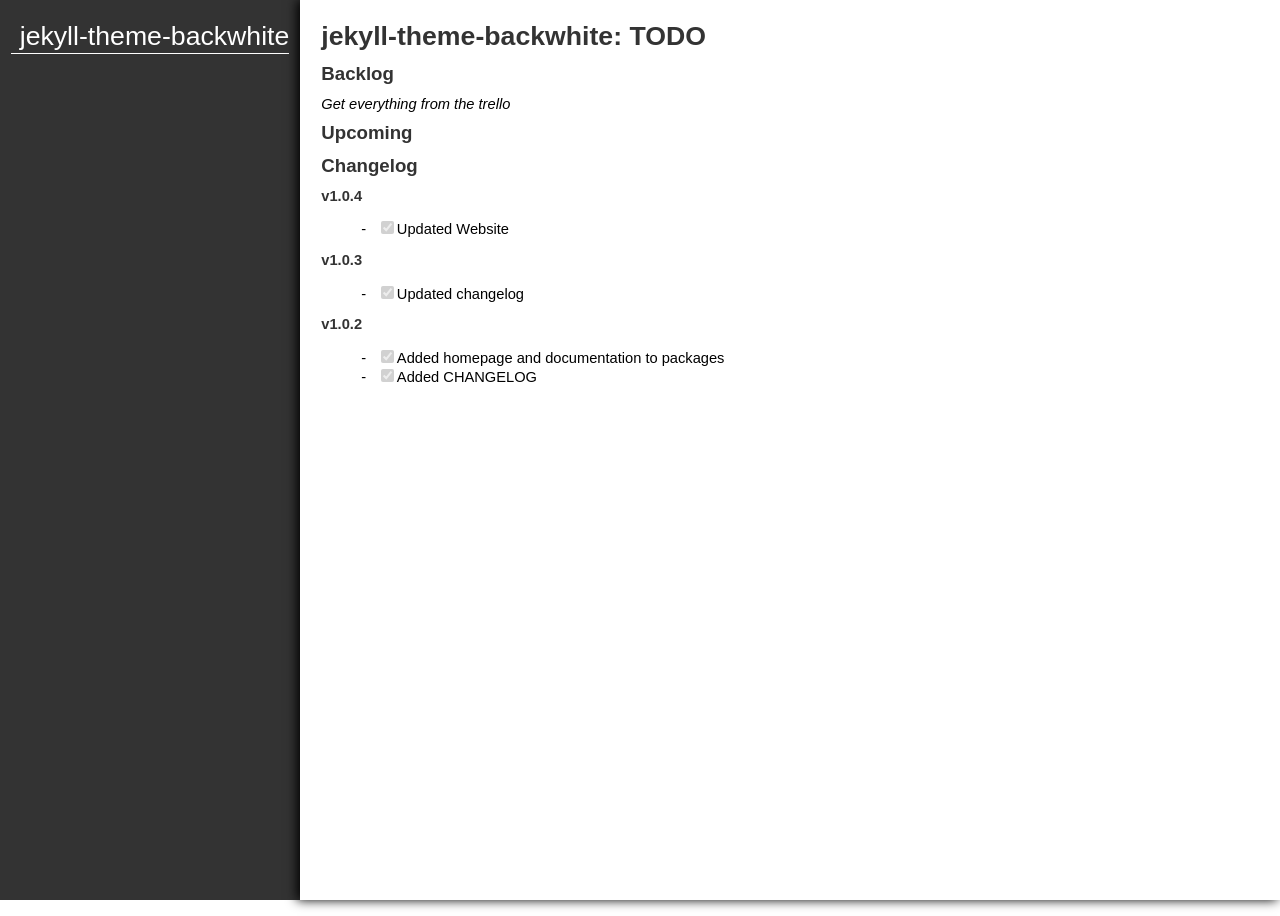
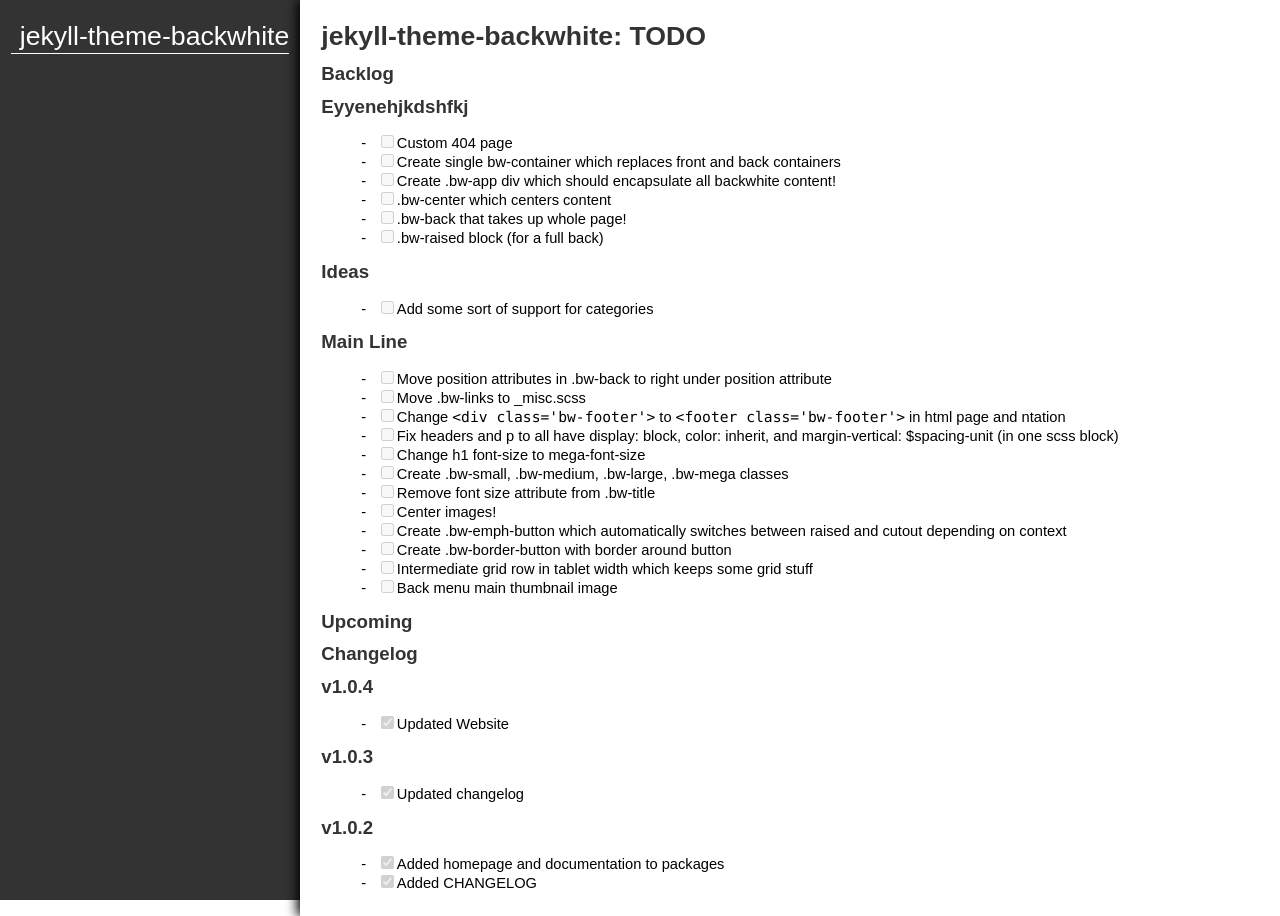
Before and after one commit to andydevs/jekyll-theme-backwhite, a Jekyll site: the page built from TODO.md, in a window 1280 px wide. Built offline with Jekyll 4.4.1, drawn with Linux system fonts in a browser that asks for light colours; our own code applies the rules of GitHub Pages for plain Markdown files.

Commit message:
Added stuff from Trello to Todo.md

```diff
--- a/TODO.md
+++ b/TODO.md
@@ -4,7 +4,33 @@
 Backlog
 -----------------------------------------------------
 
-_Get everything from the trello_
+### Eyyenehjkdshfkj
+
+- [ ] Custom 404 page
+- [ ] Create single bw-container which replaces front and back containers
+- [ ] Create .bw-app div which should encapsulate all backwhite content!
+- [ ] .bw-center which centers content
+- [ ] .bw-back that takes up whole page!
+- [ ] .bw-raised block (for a full back)
+
+### Ideas
+
+- [ ] Add some sort of support for categories
+
+### Main Line
+
+- [ ] Move position attributes in .bw-back to right under position attribute
+- [ ] Move .bw-links to _misc.scss
+- [ ] Change `<div class='bw-footer'>` to `<footer class='bw-footer'>` in html page and ntation
+- [ ] Fix headers and p to all have display: block, color: inherit, and margin-vertical: $spacing-unit (in one scss block)
+- [ ] Change h1 font-size to mega-font-size
+- [ ] Create .bw-small, .bw-medium, .bw-large, .bw-mega classes
+- [ ] Remove font size attribute from .bw-title
+- [ ] Center images!
+- [ ] Create .bw-emph-button which automatically switches between raised and cutout depending on context
+- [ ] Create .bw-border-button with border around button
+- [ ] Intermediate grid row in tablet width which keeps some grid stuff
+- [ ] Back menu main thumbnail image
 
 Upcoming
 -----------------------------------------------------
@@ -12,15 +38,15 @@
 Changelog
 -----------------------------------------------------
 
-#### v1.0.4
+### v1.0.4
 
 - [x] Updated Website
 
-#### v1.0.3
+### v1.0.3
 
 - [x] Updated changelog
 
-#### v1.0.2
+### v1.0.2
 
 - [x] Added homepage and documentation to packages
 - [x] Added CHANGELOG
```
